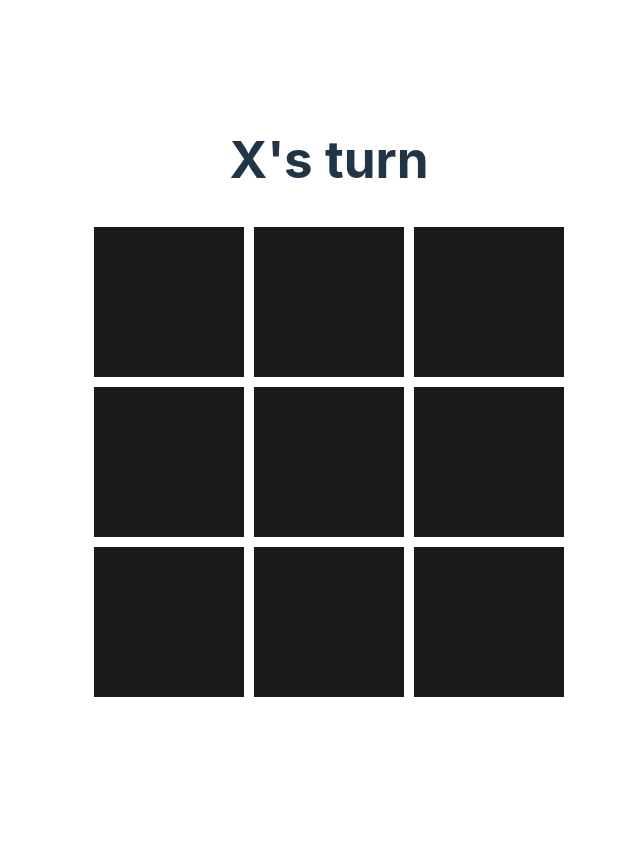
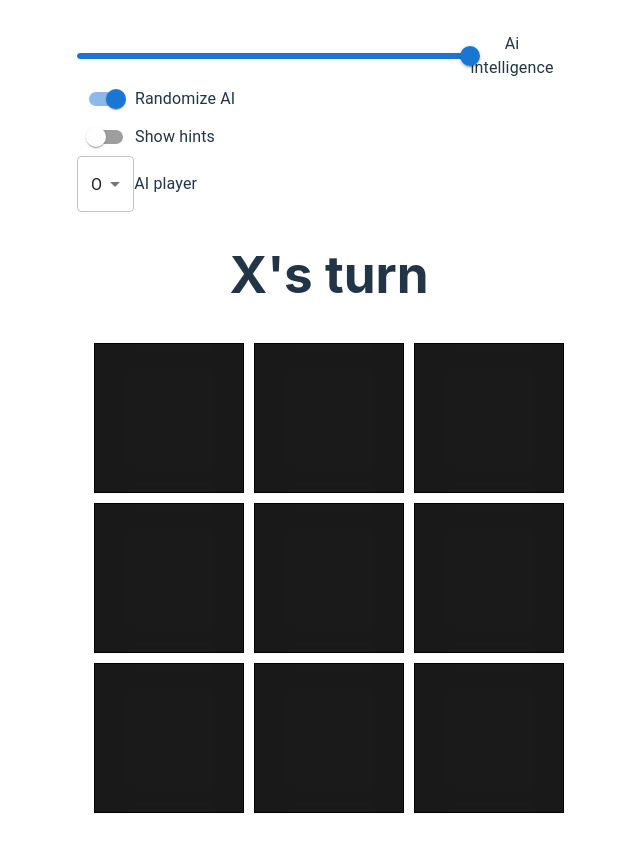
Before and after one commit to alijdens/three-tac-toe, a React (Vite) app in the folder ui/: page / in a window 1280 px wide. Shown: the whole page, without its empty margins (311-951 px from the left). Before the commit the page ends 800 px from the top, so only its background shows below. Built offline with nearby package versions, Linux system fonts and the light colour scheme.

Commit message:
Add settings. Add the option to show next move hints, select the AI player and AI randomization.

```diff
--- a/ui/package.json
+++ b/ui/package.json
@@ -10,6 +10,9 @@
     "preview": "vite preview"
   },
   "dependencies": {
+    "@emotion/react": "^11.13.0",
+    "@emotion/styled": "^11.13.0",
+    "@mui/material": "^5.16.6",
     "react": "^18.3.1",
     "react-dom": "^18.3.1"
   },
--- a/ui/src/AI.tsx
+++ b/ui/src/AI.tsx
@@ -10,7 +10,6 @@ type MoveScore = {
 
 
 export function rankNextMoves(state: GameState): MoveScore[] {
-    const code = encodeBoard(state)
     const availableStates = [0, 1, 2, 3, 4, 5, 6, 7, 8].filter((i) =>
         !isOccupied(i as SquarePos, state)
     )
@@ -31,7 +30,12 @@ export function rankNextMoves(state: GameState): MoveScore[] {
 }
 
 
-export function selectMove(xNext: boolean, moves: MoveScore[], random: boolean) {
+export function selectMove(
+    xNext: boolean,
+    moves: MoveScore[],
+    random: boolean,
+    aiIntelligence: number,
+) {
     const bestMove = findBest(xNext, moves)
     if (!random) {
         return bestMove
--- a/ui/src/Board.tsx
+++ b/ui/src/Board.tsx
@@ -1,4 +1,6 @@
+import { rankNextMoves } from "./AI"
 import { GameState, Player, SquarePos } from "./state"
+import { getMoveHintColor } from "./utils"
 
 enum SquareValue {
     X = 'x',
@@ -9,9 +11,10 @@ enum SquareValue {
 type BoardProps = {
     state: GameState,
     onSquareClick: (id: SquarePos) => void,
+    showHints: boolean,
 }
 
-function Board({ state, onSquareClick }: BoardProps) {
+function Board({ state, onSquareClick, showHints }: BoardProps) {
     const colors = Array(9).fill('white')
     const highlight = Array(9).fill(false)
 
@@ -35,6 +38,14 @@ function Board({ state, onSquareClick }: BoardProps) {
         }
     })
 
+    const bgColors = Array(9).fill('#1a1a1a')
+    if (showHints && !state.winner) {
+        const moves = rankNextMoves(state)
+        moves.forEach((move) => {
+            bgColors[move.position] = getMoveHintColor(move.score)
+        })
+    }
+
     return <>
         <table>
             <tbody>
@@ -47,6 +58,7 @@ function Board({ state, onSquareClick }: BoardProps) {
                                     value={squareValues[i]}
                                     onClick={onSquareClick}
                                     color={colors[i]}
+                                    backgroundColor={bgColors[i]}
                                     highlight={highlight[i]}
                                 />
                             </td>
@@ -64,17 +76,21 @@ type SquareProps = {
     value: SquareValue,
     onClick: (id: SquarePos) => void,
     color: string,
+    backgroundColor: string,
     highlight: boolean,
 }
 
-function Square({ id, value, onClick, color, highlight } : SquareProps) {
+function Square({ id, value, onClick, color, backgroundColor, highlight } : SquareProps) {
     const classes = ['square']
     if (!value) {
         classes.push('empty')
     }
     const style = {
         color: color,
-        backgroundColor: highlight ? '#030303' : '#1a1a1a'
+        backgroundColor: highlight ? '#030303' : '#1a1a1a',
+        borderColor: highlight ? '#ffffff' : '#000000',
+        boxShadow: `inset ${backgroundColor} 0 0 20px 5px`,
+        transition: 'transform ease 0.5s, box-shadow ease 0.5s',
     }
     return <>
         <button
--- a/ui/src/Game.tsx
+++ b/ui/src/Game.tsx
@@ -1,38 +1,53 @@
-import { useEffect } from 'react'
-import { useGameStateReducer, SquarePos, isOccupied } from './state'
+import { useEffect, useState } from 'react'
+import { useGameStateReducer, SquarePos, isOccupied, Player } from './state'
 import './Game.css'
 import Board from './Board'
 import { selectMove, rankNextMoves } from './AI'
+import { DEFAULT_SETTINGS, SettingsMenu } from './settings'
 
 
 function Game() {
     const [state, updateState] = useGameStateReducer({ xNext: true, XMoves: [], OMoves: [], winner: null })
+    const [settings, setSettings] = useState(DEFAULT_SETTINGS)
 
     const onSquareClick = (id: SquarePos) => {
         if (state.winner || isOccupied(id, state)) {
             return
         }
+
+        // check if it's the human's turn, otherwise ignore the action
+        if ((state.xNext && settings.aiPlayer == Player.X) ||
+            (!state.xNext && settings.aiPlayer == Player.O)) {
+            return
+        }
+
         updateState({ type: 'set_play', position: id })
     }
 
     useEffect(() => {
-        if (!state.xNext) {
+        if (state.winner) {
+            return
+        }
+        if ((state.xNext && settings.aiPlayer == Player.X) ||
+            (!state.xNext && settings.aiPlayer == Player.O)) {
             const nextMoves = rankNextMoves(state)
-            const aiMove = selectMove(state.xNext, nextMoves, true)
+            const aiMove = selectMove(state.xNext, nextMoves, settings.aiRandomize, settings.aiIntelligence)
 
             updateState({ type: 'set_play', position: aiMove.position })
         }
-    }, [state])
+    }, [state, settings])
 
     let title = state.xNext ? "X's turn" : "O's turn"
     if (state.winner) {
         title = `"${state.winner}" has won!`
     }
     return <>
+        <SettingsMenu values={settings} setValues={setSettings} />
         <h1>{title}</h1>
         <Board
             state={state}
             onSquareClick={onSquareClick}
+            showHints={settings.showHints}
         />
     </>
 }
--- /dev/null
+++ b/ui/src/settings.tsx
@@ -0,0 +1,87 @@
+import { Player } from "./state"
+import { FormControlLabel, FormGroup, MenuItem, Select, SelectChangeEvent, Slider, Switch } from "@mui/material"
+
+
+type Settings = {
+    // defines which player will be the AI or null to make human VS human
+    aiPlayer: Player | null
+
+    // whether to make the AI randomize plays or be deterministic
+    aiRandomize: boolean
+
+    // 0 for purely random AI or 1 for optimal player
+    aiIntelligence: number
+
+    // whether to show the best play hints
+    showHints: boolean
+}
+
+export const DEFAULT_SETTINGS: Settings = {
+    aiPlayer: Player.O,
+    aiRandomize: true,
+    aiIntelligence: 100,
+    showHints: false,
+}
+
+
+type SettingsMenuProps = {
+    values: Settings,
+    setValues: React.Dispatch<React.SetStateAction<Settings>>,
+}
+
+export function SettingsMenu({ values, setValues }: SettingsMenuProps) {
+    function aiRandomizeHandleChange(event: React.ChangeEvent<HTMLInputElement>) {
+        setValues({ ...values, aiRandomize: event.target.checked })
+    }
+    function aiIntelligenceHandleChange(event: Event, newValue: number | number[]) {
+        setValues({ ...values, aiIntelligence: (newValue as number) / 100 })
+    }
+    function aiPlayerHandleChange(event: SelectChangeEvent) {
+        let newPlayer: Player | null = event.target.value as Player
+        if (event.target.value != Player.O && event.target.value != Player.X) {
+            newPlayer = null
+        }
+        setValues({ ...values, aiPlayer: newPlayer })
+    }
+    function showHintsHandleChange(event: React.ChangeEvent<HTMLInputElement>) {
+        setValues({ ...values, showHints: event.target.checked })
+    }
+
+    return <>
+        <FormGroup>
+            <FormControlLabel control={
+                <Slider
+                    aria-label="AI intelligence"
+                    value={values.aiIntelligence}
+                    onChange={aiIntelligenceHandleChange}
+                    min={0}
+                    max={100}
+                    valueLabelDisplay="auto"
+                />
+            } label="Ai intelligence" />
+            <FormControlLabel control={
+                <Switch
+                    checked={values.aiRandomize}
+                    onChange={aiRandomizeHandleChange}
+                    aria-label="Randomize AI"
+                />
+            } label="Randomize AI" />
+            <FormControlLabel control={
+                <Switch
+                    checked={values.showHints}
+                    onChange={showHintsHandleChange}
+                />
+            } label="Show hints" />
+            <FormControlLabel control={
+                <Select
+                    value={values.aiPlayer as string || "None"}
+                    onChange={aiPlayerHandleChange}
+                >
+                    <MenuItem value={Player.O}>O</MenuItem>
+                    <MenuItem value={Player.X}>X</MenuItem>
+                    <MenuItem value="None">None</MenuItem>
+              </Select>
+            } label="AI player" />
+        </FormGroup>
+    </>
+}
--- a/ui/src/utils.tsx
+++ b/ui/src/utils.tsx
@@ -1,3 +1,4 @@
+import { getGradient } from "./gradient"
 import { GameState, SquarePos, winner } from "./state"
 
 /**
@@ -68,3 +69,26 @@ export function decodeBoard(code: number): GameState {
     state.winner = winner(state)
     return state
 }
+
+export function getMoveHintColor(score: number) {
+    if (score == 0) {
+        return '#9f7f2f'
+    }
+
+    let alpha = Math.floor(Math.abs(score) * 0xff).toString(16)
+    if (alpha.length == 1) {
+        alpha = '0' + alpha
+    }
+    if (score > 0) {
+        return '#50C878' + alpha
+    } else {
+        return '#FF2B1B' + alpha
+    }
+}
+
+export function toHexColor(n: number) {
+    const s = n.toString(16)
+    const missing = (6 - s.length)
+    const prefix = Array(missing).fill('0')
+    return '#' + prefix.join('') + s
+}
```
Also changed, not shown: 1 other file (tests, documents, lock files or other folders).
